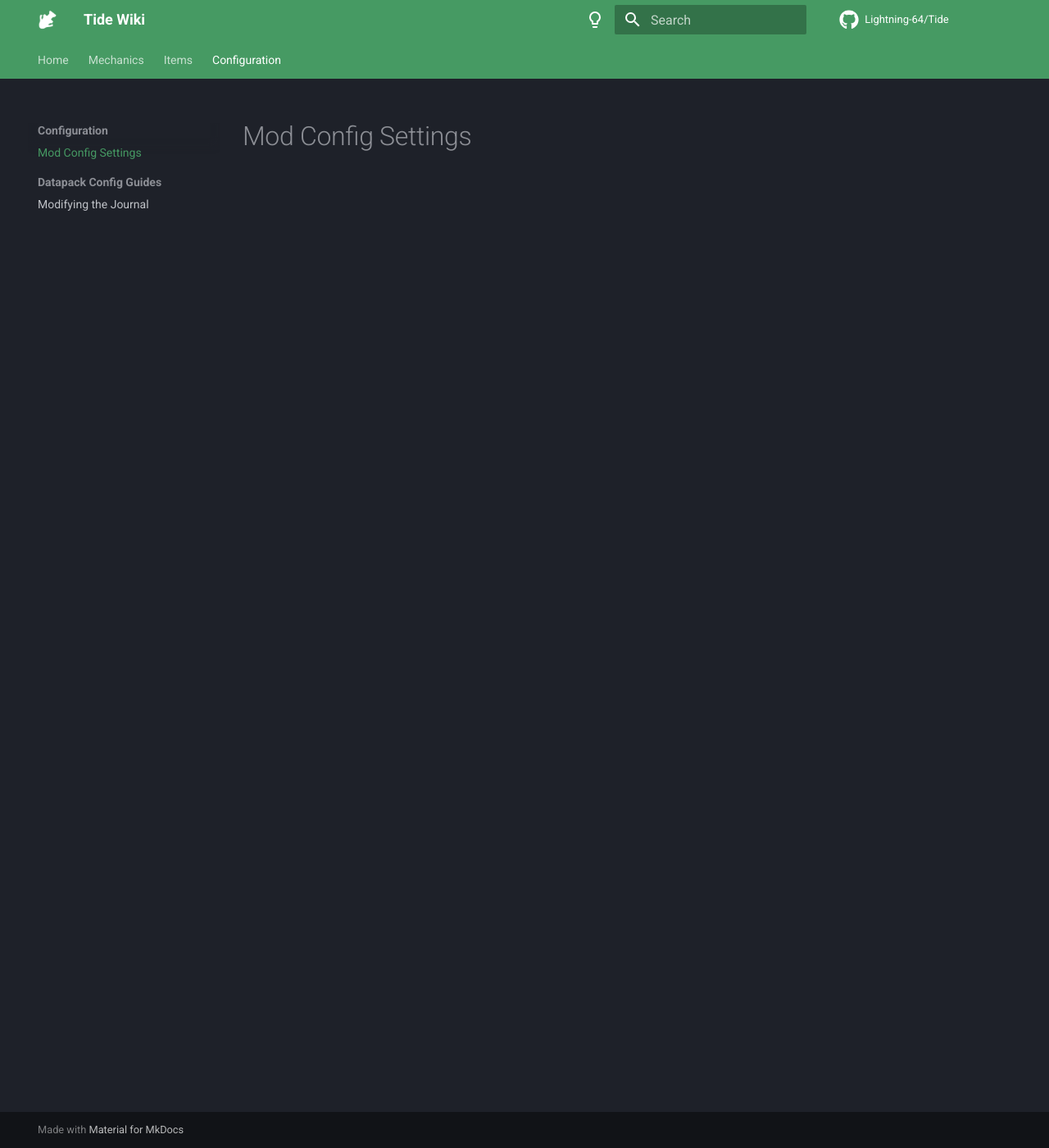
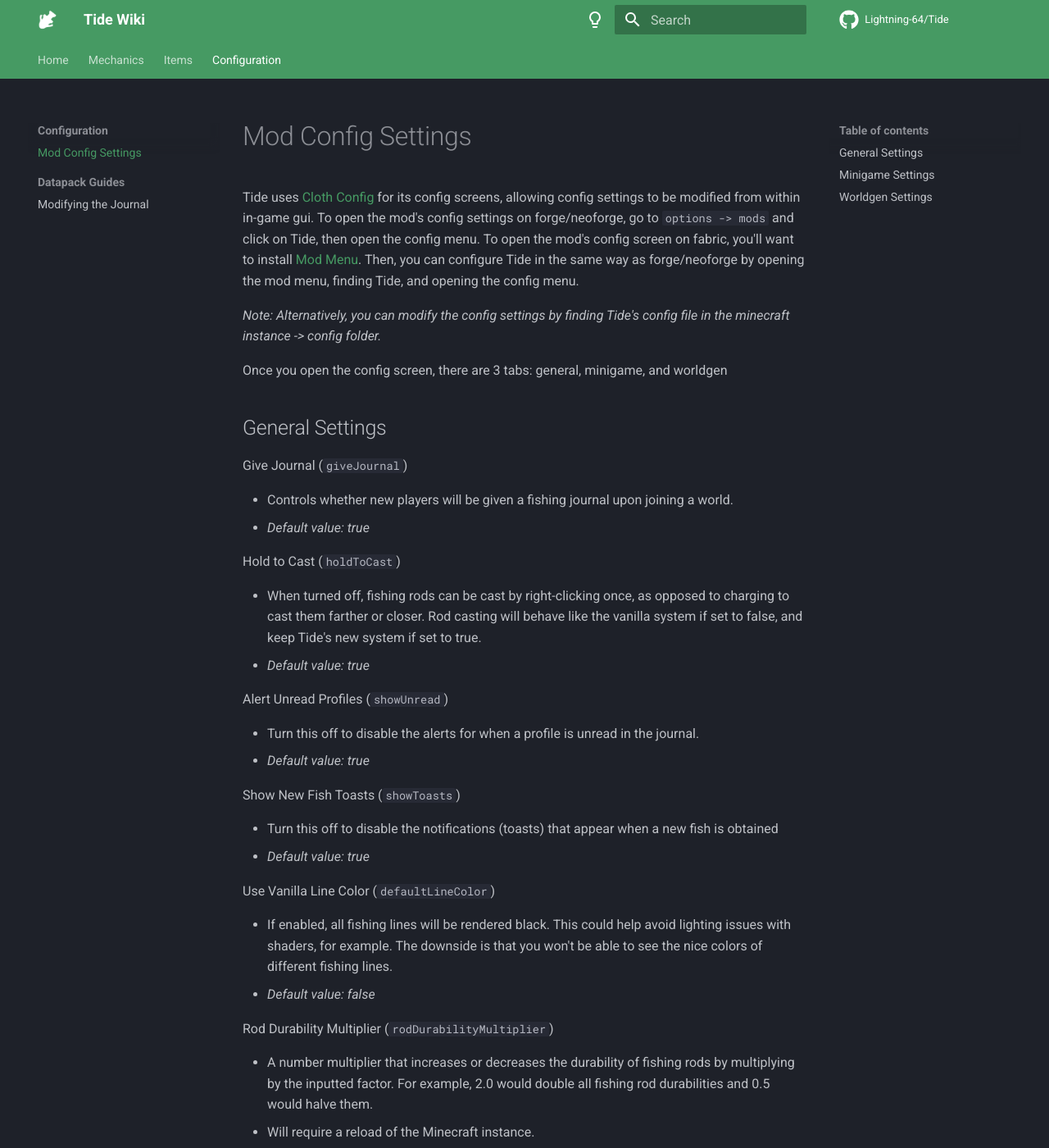
Before and after one commit to Lightning-64/tide-wiki, an MkDocs documentation site: the page built from docs/config/mod-config.md, in a window 1280 px wide and 1400 px high. Shown: the whole window at 82% size. Built offline with MkDocs 1.6.1 and Material for MkDocs 9.7.7, drawn with Linux system fonts in a browser that asks for light colours; comment, search, counter and statistics services are not loaded; some of the changed text lies outside the part shown.

Commit message:
Added mod config settings page

```diff
--- a/docs/config/mod-config.md
+++ b/docs/config/mod-config.md
@@ -1 +1,86 @@
 # Mod Config Settings
+
+Tide uses [Cloth Config](https://modrinth.com/mod/cloth-config) for its config screens, allowing config settings to be modified from within in-game gui. To open the mod's config settings on forge/neoforge, go to `options -> mods` and click on Tide, then open the config menu. To open the mod's config screen on fabric, you'll want to install [Mod Menu](https://modrinth.com/mod/modmenu). Then, you can configure Tide in the same way as forge/neoforge by opening the mod menu, finding Tide, and opening the config menu.
+
+_Note: Alternatively, you can modify the config settings by finding Tide's config file in the minecraft instance -> config folder._
+
+Once you open the config screen, there are 3 tabs: general, minigame, and worldgen
+
+## General Settings
+
+Give Journal (`giveJournal`)
+
+- Controls whether new players will be given a fishing journal upon joining a world.
+- _Default value: true_
+
+Hold to Cast (`holdToCast`)
+
+- When turned off, fishing rods can be cast by right-clicking once, as opposed to charging to cast them farther or closer. Rod casting will behave like the vanilla system if set to false, and keep Tide's new system if set to true.
+- _Default value: true_
+
+Alert Unread Profiles (`showUnread`)
+
+- Turn this off to disable the alerts for when a profile is unread in the journal.
+- _Default value: true_
+
+Show New Fish Toasts (`showToasts`)
+
+- Turn this off to disable the notifications (toasts) that appear when a new fish is obtained
+- _Default value: true_
+
+Use Vanilla Line Color (`defaultLineColor`)
+
+- If enabled, all fishing lines will be rendered black. This could help avoid lighting issues with shaders, for example. The downside is that you won't be able to see the nice colors of different fishing lines.
+- _Default value: false_
+
+Rod Durability Multiplier (`rodDurabilityMultiplier`)
+
+- A number multiplier that increases or decreases the durability of fishing rods by multiplying by the inputted factor. For example, 2.0 would double all fishing rod durabilities and 0.5 would halve them.
+- Will require a reload of the Minecraft instance.
+- _Default value: 1.0_
+
+Crate Weight (`crateWeight`)
+
+- An integer value. Change this to increase or decrease the chance of a crate being selected in the Minecraft loot table system.
+- Will require a reload of the Minecraft instance.
+- _Default value: 6_
+
+Crate Quality (`crateQuality`)
+
+- An integer value. Controls how valuable the crates are in the Minecraft loot table system. In other words, you can change this to increase or decrease the amount that the crate chance is scaled with higher fishing luck.
+- Will require a reload of the Minecraft instance.
+- _Default value: 1_
+
+## Minigame Settings
+
+Do Minigame (`doMinigame`)
+
+- Turn this off to disable the fishing minigame. Fish will be caught like they are in the base game if set to false.
+- _Default value: true_
+
+Do Feedback (`doFeedback`)
+
+- Turn this setting off to disable the scoring messages after a minigame (Perfect, Good, Great, etc.)
+- _Default value: true_
+
+Do Feedback (`doSuccessSound`)
+
+- Turn this setting off to disable the ding sound played when you win the minigame.
+- _Default value: true_
+
+Do Feedback (`doFailSound`)
+
+- Turn this setting off to disable the cutting sound played when you lose the minigame.
+- _Default value: true_
+
+Minigame Difficulty (`minigameDifficulty`)
+
+- A multiplier that increases or decreases the speed of the minigame. For example, 0.5 would be twice as easy, while 2.0 would be twice as difficult
+- _Default value: 1.0_
+
+## Worldgen Settings
+
+Disable Fishing Boats (`disableFishingBoat`)
+
+- Set this value to true to disable the generation of fishing boat structures.
+- _Default value: false_
--- a/mkdocs.yml
+++ b/mkdocs.yml
@@ -14,7 +14,7 @@ nav:
     - Fishing Rods: items/fishing-rods.md
   - Configuration:
     - Mod Config Settings: config/mod-config.md
-    - Datapack Config Guides:
+    - Datapack Guides:
       - Modifying the Journal: config/datapacks/journal-modification.md
 
 extra_css:
```
